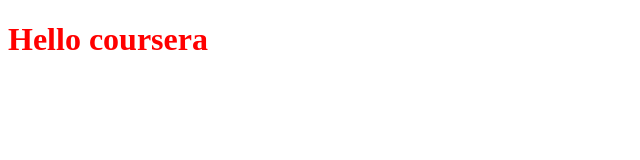
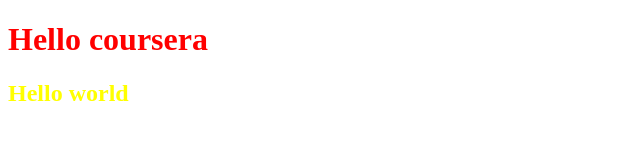
Before and after one commit to mrabcyr/coursera-test, a plain HTML site: page module_2_solution/module2-solution.html in a window 1280 px wide. Shown: the whole page, without its empty margins (0-640 px from the left). Drawn offline with Linux system fonts and the light colour scheme; files that its build step writes are made by us from their sources.

Commit message:
color yellow

```diff
--- a/module_2_solution/module2-solution.html
+++ b/module_2_solution/module2-solution.html
@@ -9,6 +9,7 @@
 <body>
 
     <h1>Hello coursera</h1>
+    <h2>Hello world</h2>
 </body>
 
 </html>
--- a/module_2_solution/styles.css
+++ b/module_2_solution/styles.css
@@ -1,3 +1,7 @@
 h1 {
     color:red
 }
+
+h2 {
+    color: yellow;
+}
```
